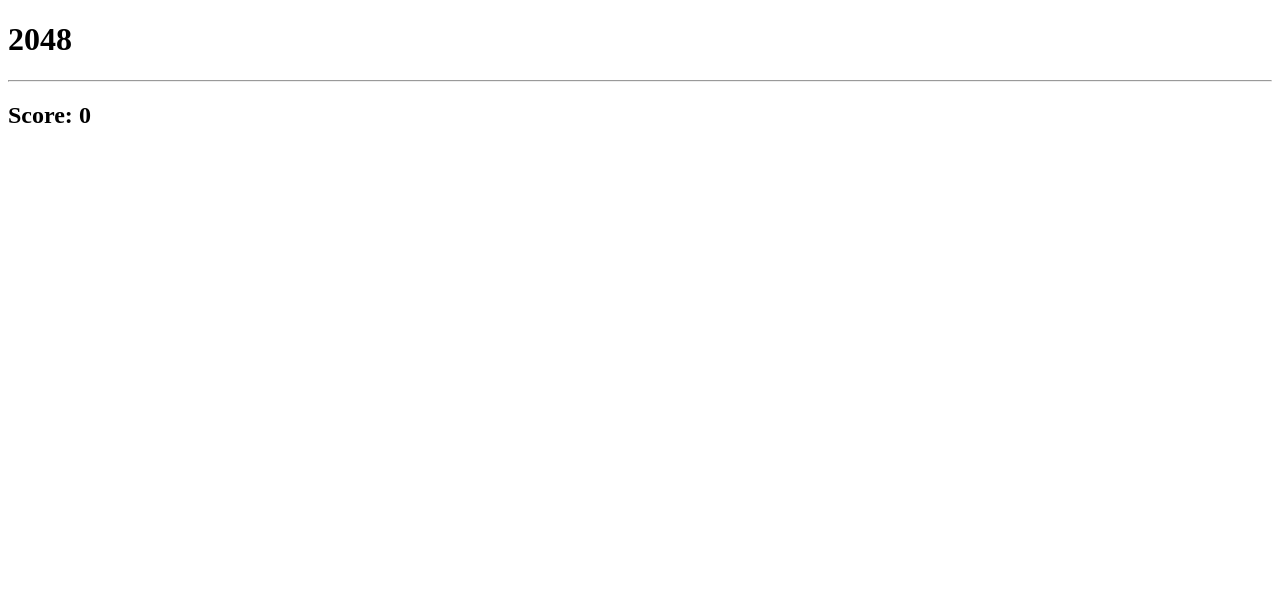
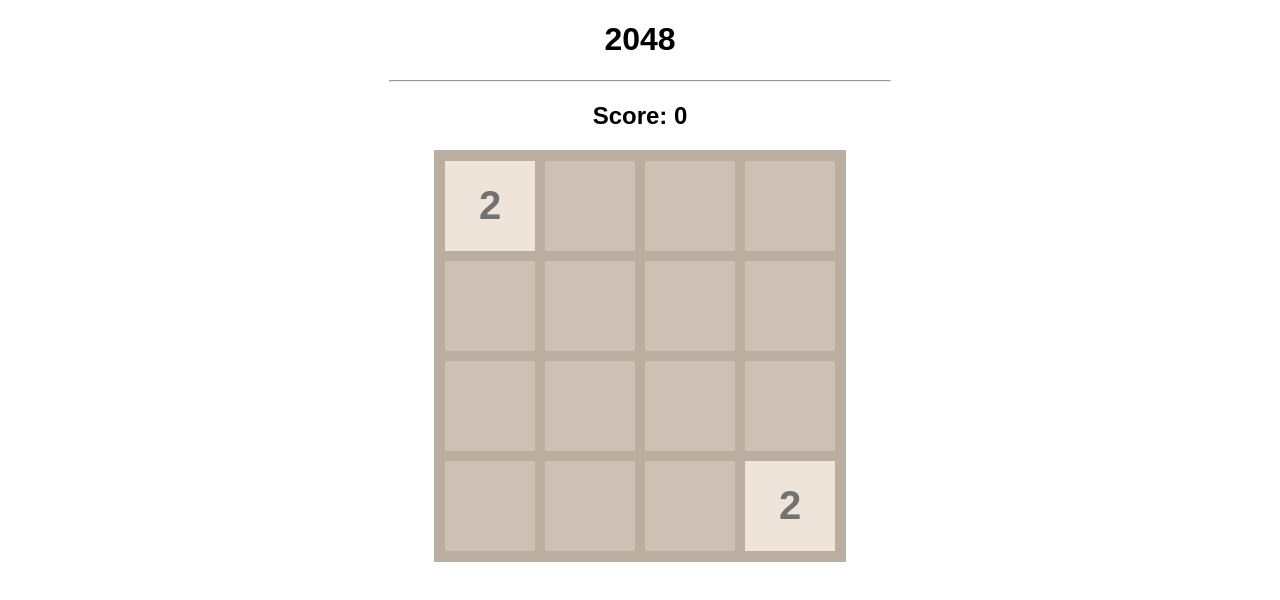
Before and after one commit to Raheesak/2048-game, a plain HTML site: page index.html in a window 1280 px wide. Drawn offline with Linux system fonts and the light colour scheme.

Commit message:
first commit

```diff
--- a/index.html
+++ b/index.html
@@ -4,8 +4,8 @@
         <meta charset="UTF-8">
         <meta name="viewport" content="width=device-width, initial-scale=1.0">
         <title>2048</title>
-        <link rel="stylesheet" href="2048.css">
-        <script src="2048.js"></script>
+        <link rel="stylesheet" href="style.css">
+        <script src="script.js"></script>
     </head>
 
     <body>
```
